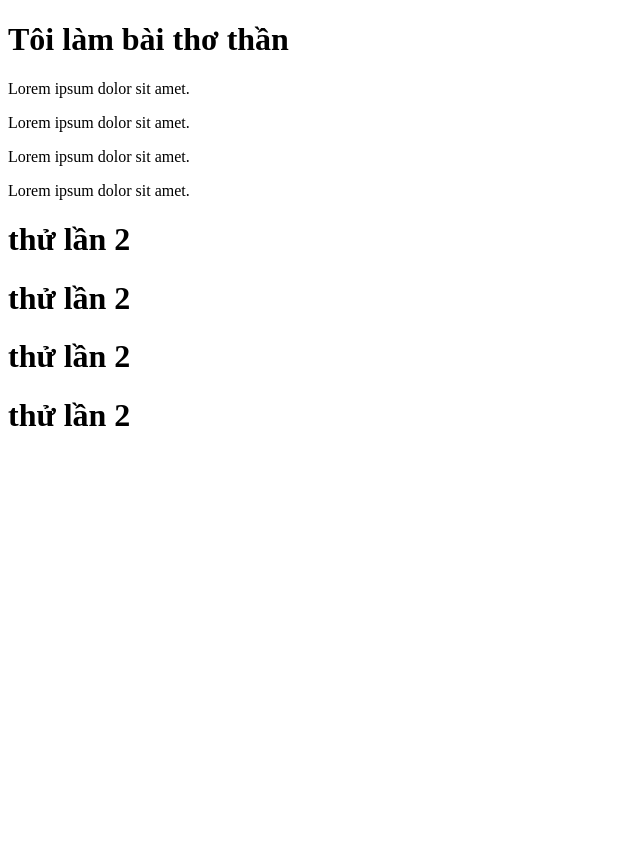
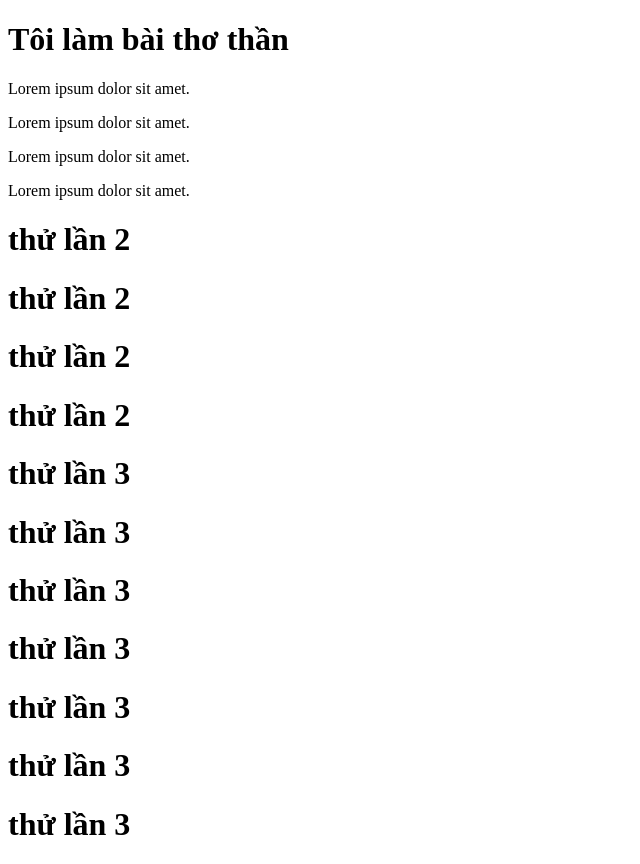
Before and after one commit to handytuanhung/HTML_DeloywithVSCode, a plain HTML site: page index.html in a window 1280 px wide. Shown: the whole page, without its empty margins (0-640 px from the left). Before the commit the page ends 800 px from the top, so only its background shows below. Drawn offline with Linux system fonts and the light colour scheme.

Commit message:
20250510-thêm vài cái mói

```diff
--- a/index.html
+++ b/index.html
@@ -15,5 +15,12 @@
     <h1>thử lần 2</h1>
     <h1>thử lần 2</h1>
     <h1>thử lần 2</h1>
+    <h1>thử lần 3</h1>
+    <h1>thử lần 3</h1>
+    <h1>thử lần 3</h1>
+    <h1>thử lần 3</h1>
+    <h1>thử lần 3</h1>
+    <h1>thử lần 3</h1>
+    <h1>thử lần 3</h1>
 </body>
 </html>
```
Also changed, not shown: 1 other file.
